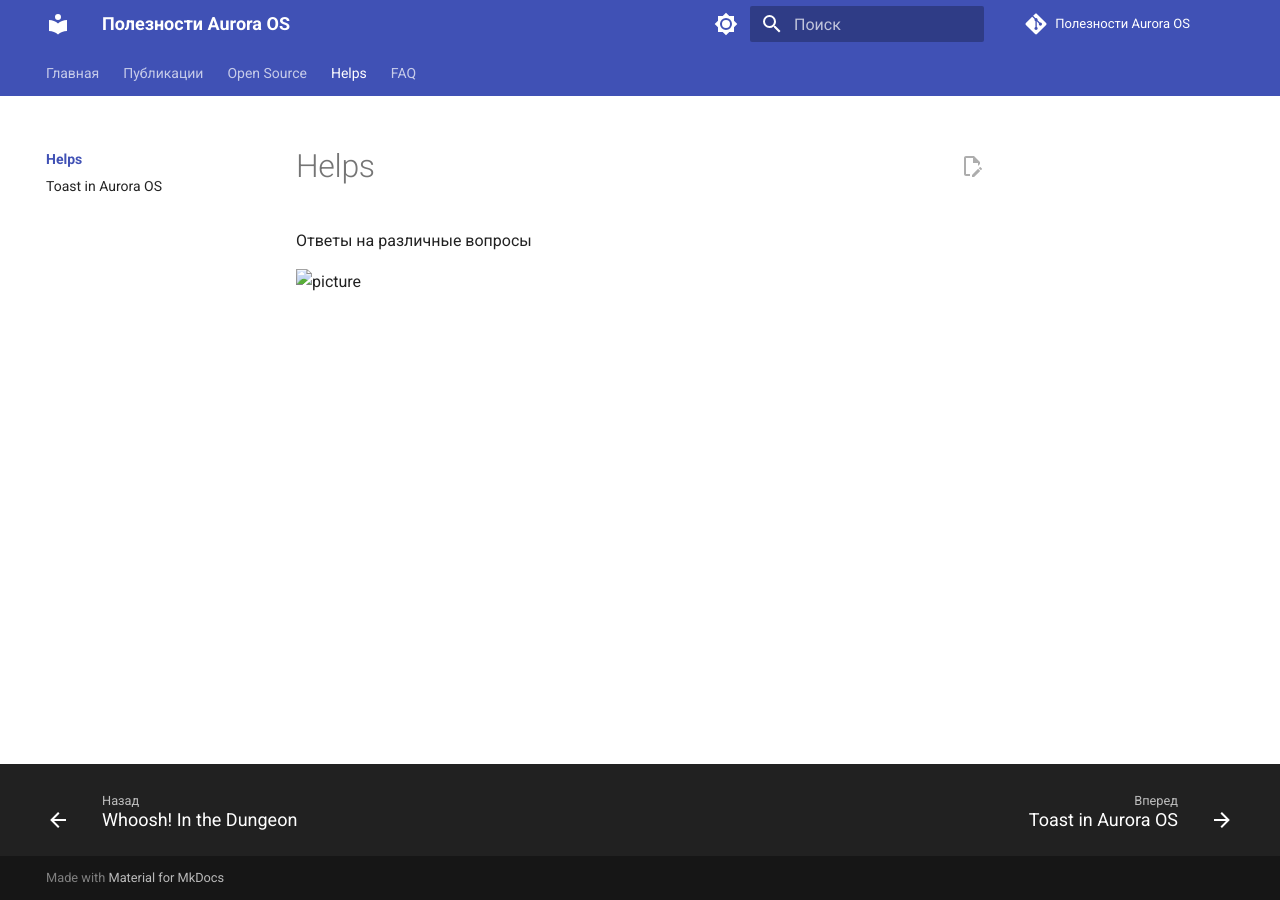
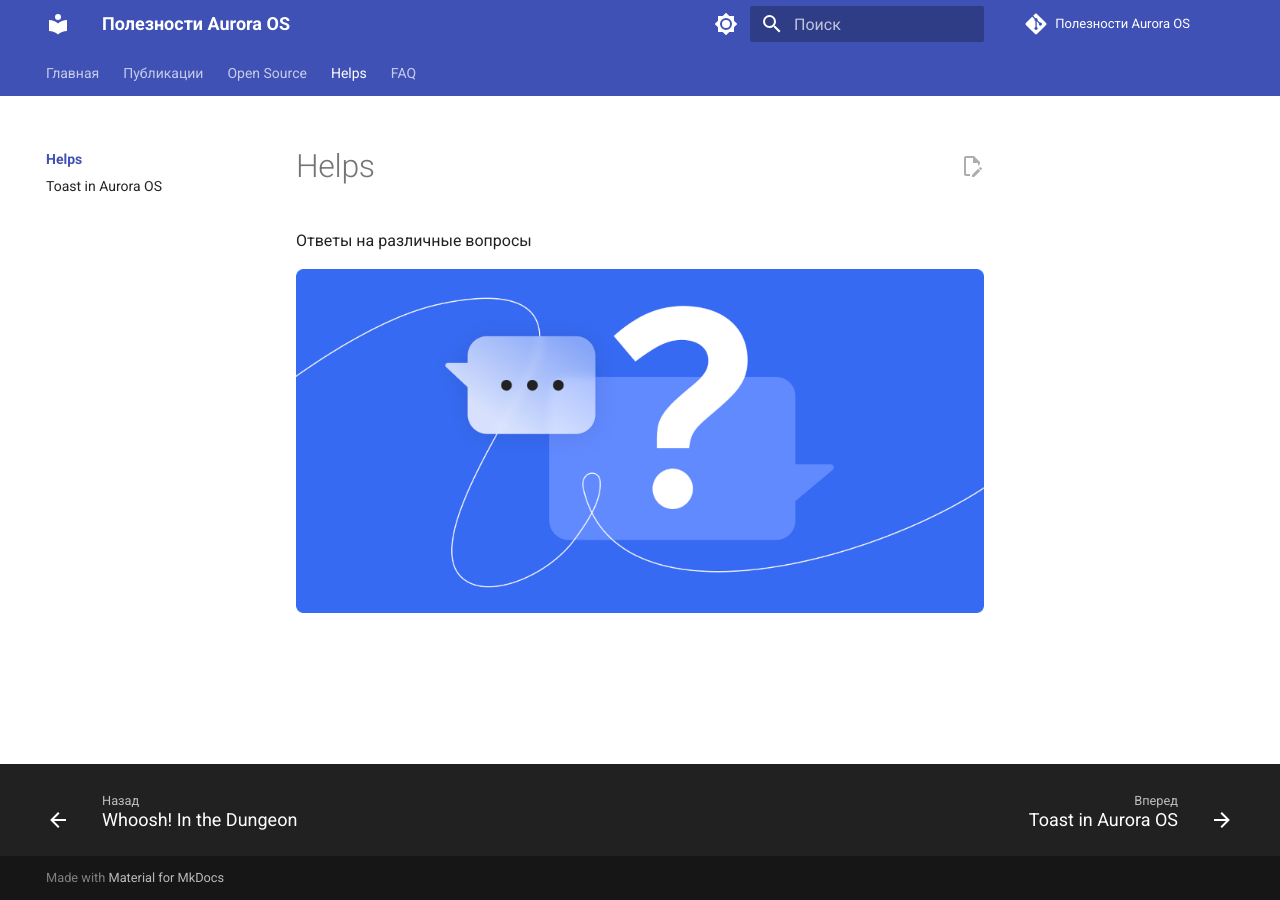
Before and after one commit to keygenqt/awesome-aurora, an MkDocs documentation site: the page built from docs/helps/index.md, in a window 1280 px wide. Built offline with MkDocs 1.6.1 and Material for MkDocs 9.7.7, drawn with Linux system fonts in a browser that asks for light colours; comment, search, counter and statistics services are not loaded.

Commit message:
Refactoring

```diff
--- a/docs/helps/index.md
+++ b/docs/helps/index.md
@@ -3,4 +3,4 @@
 
 Ответы на различные вопросы
 
-![picture](../data/query.png)
+![picture](../assets/images/query.png)
```
Also changed, not shown: README.md (+1 -1 lines).
